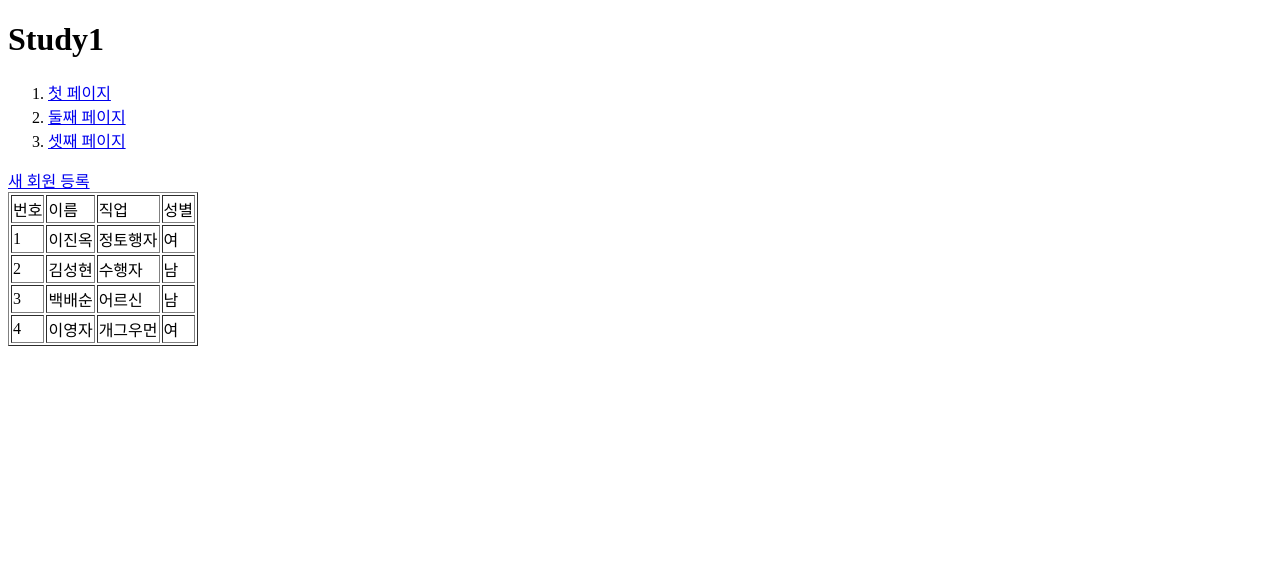
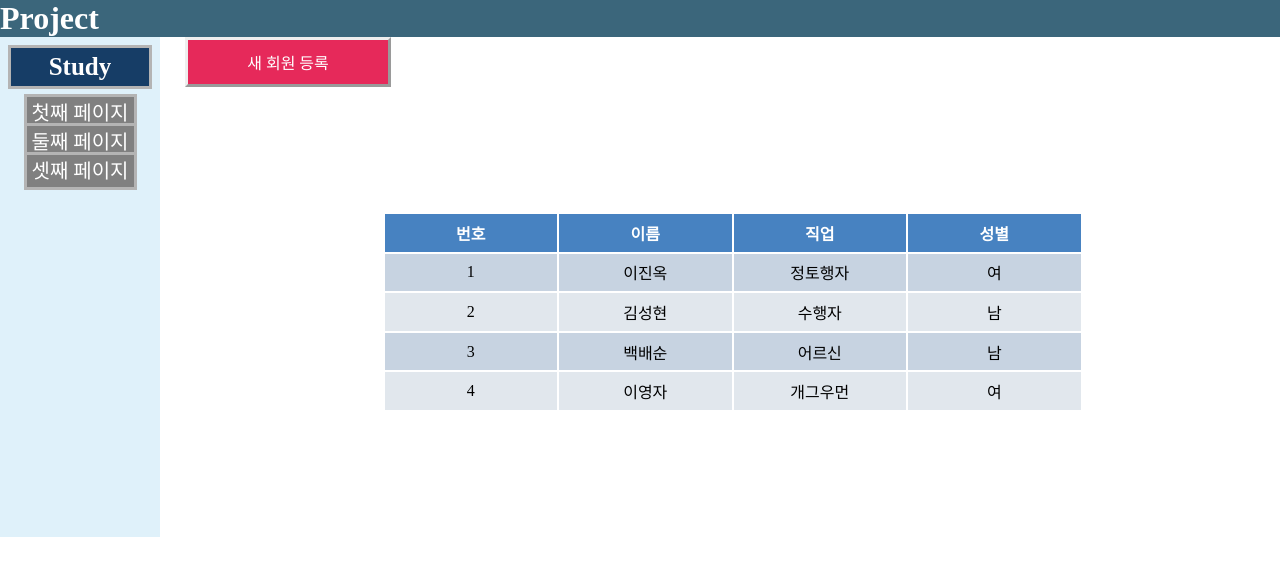
Before and after one commit to wlsdhrvmfh/study, a plain HTML site: page 1.html in a window 1280 px wide. Drawn offline with Linux system fonts and the light colour scheme.

Commit message:
Add files via upload

```diff
--- a/1.html
+++ b/1.html
@@ -1,24 +1,58 @@
-<!DOCTYPE html>
+</<!DOCTYPE html>
 <html lang="en" dir="ltr">
   <head>
     <meta charset="utf-8">
     <title>Project</title>
-    <h1>Study1</h1>
-    <ol>
-      <li><a href="1.html">첫 페이지</a></li>
-      <li><a href="2.html">둘째 페이지</a></li>
-      <li><a href="3.html">셋째 페이지</a></li>
-    </ol>
+    <link rel="stylesheet" type="text/css" href="style.css">
+    <style>
+      #grid #article #new a{
+        display:grid;
+        text-decoration: none;
+        background-color: #e6295a;
+        color:white;
+        padding: 10px;
+        border-style: outset;
+        width:180;
+      }
+      table{
+        width:700px;
+        height: 200px;
+        margin: auto;
+        table-layout: fixed;
+      }
+      table,th,td{
+        text-align: center;
+      }
+      th{
+        color: white;
+        background-color: #4782c1;
+      }
+      tbody tr:nth-child(2n){
+        background-color: #c7d3e1;
+      }
+      tbody tr:nth-child(2n+1){
+        background-color: #e1e7ed;
+      }
+    </style>
   </head>
-
   <body>
-    <a href="3.html">새 회원 등록</a>
-    <table border>
+    <h1>Project</h1>
+    <div id="grid">
+      <div id="sidebar">
+        <div id="Study1">Study</div>
+        <div id="l1"><a href="1.html">첫째 페이지</a></div>
+        <div id="l2"><a href="2.html">둘째 페이지</a></div>
+        <div id="l3"><a href="3.html">셋째 페이지</a></div>
+      </div>
+      <div id="article">
+        <div id="new"><a href="3.html">새 회원 등록</a></div>
+      <div id="t">
+        <table>
         <tr>
-        <td>번호</td>
-        <td>이름</td>
-        <td>직업</td>
-        <td>성별</td>
+          <th>번호</th>
+          <th>이름</th>
+          <th>직업</th>
+          <th>성별</th>
         </tr>
         <tr>
           <td>1</td>
@@ -45,6 +79,9 @@
           <td>여</td>
         </tr>
       </table>
+      </div>
+    </div>
+    </div>
 
   </body>
 </html>
--- /dev/null
+++ b/style.css
@@ -0,0 +1,67 @@
+h1{
+  color:white;
+  background-color: #3b667b;
+  margin: 0;
+}
+body{
+  margin:0;
+}
+#grid{
+  display:grid;
+  grid-template-columns: 160px 1fr;
+  background-color: #dff1fa;
+  text-align: center;
+}
+#grid #sidebar{
+  height: 500px;
+}
+#grid #article{
+  display:grid;
+  padding-left:25px;
+  background-color: white;
+}
+#grid #Study1{
+  color:white;
+  background-color: #163d66;
+  border width: thick;
+  padding: 5px;
+  margin:8px;
+  font-weight: bold;
+  font-size: 25px;
+  border-style: solid;
+  border-color: #b4b4b4;
+  border-width:3px;
+}
+#grid #sidebar #l1 a{
+  text-decoration: none;
+  color:white;
+  background-color: gray;
+  padding: 5px;
+  margin:8px;
+  font-size: 20px;
+  border-style: solid;
+  border-color: #b4b4b4;
+  border-width:3px;
+}
+#grid #sidebar #l2 a{
+  text-decoration: none;
+  color:white;
+  background-color: gray;
+  padding: 5px;
+  margin:8px;
+  font-size: 20px;
+  border-style: solid;
+  border-color: #b4b4b4;
+  border-width:3px;
+}
+#grid #sidebar #l3 a{
+  text-decoration: none;
+  color:white;
+  background-color: gray;
+  padding: 5px;
+  margin:8px;
+  font-size: 20px;
+  border-style: solid;
+  border-color: #b4b4b4;
+  border-width:3px;
+}
```
Also changed, not shown: 2.html (+37 -12 lines), 3.html (+37 -13 lines). Lines whose indentation alone changed are shown as unchanged.
